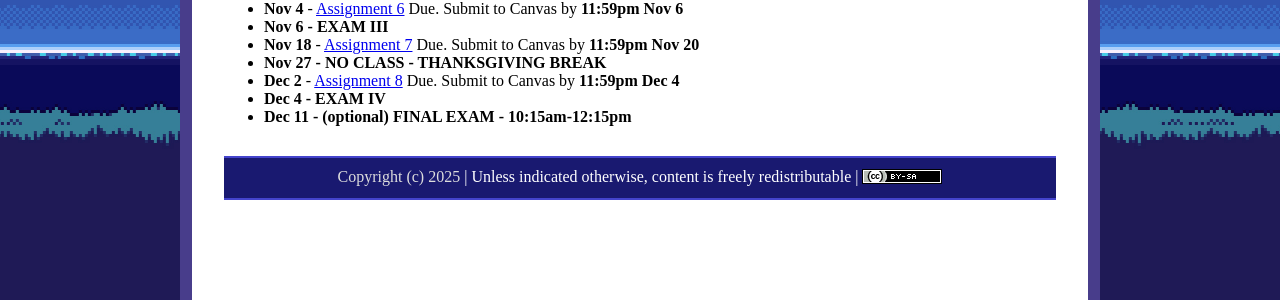
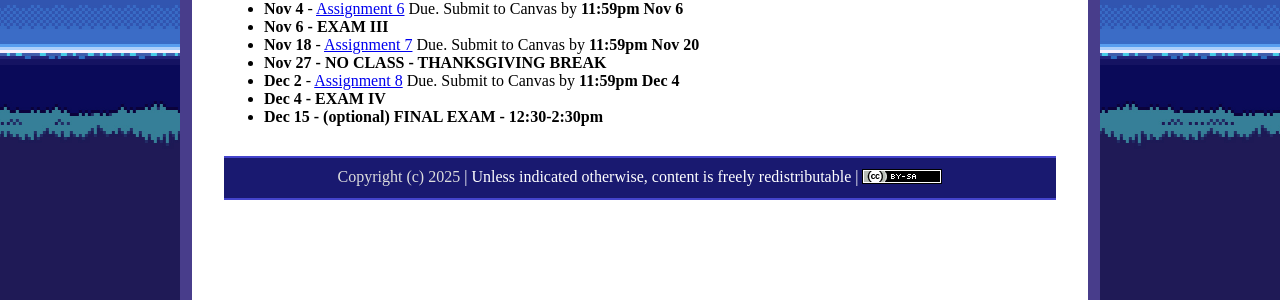
Before and after one commit to ycpcs/ece335-fall2025, a Jekyll site: the page built from index.md, in a window 1280 px wide. Shown: the part 583-883 px from the top of the page. Built offline with Jekyll 4.4.1, drawn with Linux system fonts in a browser that asks for light colours.

Commit message:
update final exam date
update final exam date

```diff
--- a/index.md
+++ b/index.md
@@ -32,4 +32,4 @@ Welcome to the website for ECE 335, Discrete Mathematics with Applications, at Y
 * **Nov 27 - NO CLASS - THANKSGIVING BREAK**
 * **Dec 2** - [Assignment 8](assign/assign08.html) Due. Submit to Canvas by **11:59pm Dec 4**
 * **Dec 4 - EXAM IV**
-* **Dec 11 - (optional) FINAL EXAM - 10:15am-12:15pm**
+* **Dec 15 - (optional) FINAL EXAM - 12:30-2:30pm**
--- a/js/AACONFIG-scheduleInfo.js
+++ b/js/AACONFIG-scheduleInfo.js
@@ -110,7 +110,7 @@ courseInfo.classPeriods = [
 // The following is for the college-scheduled final exam.
 // It is not used if final is on last day of class"
 courseInfo.finalExamDates = [
-		new FinalExamDay("101", new Date("12/11/2025 10:15:00")),
+		new FinalExamDay("101", new Date("12/15/2025 12:30:00")),
 //		new FinalExamDay("101", new Date("05/11/2022 08:00:00")),
 //		new FinalExamDay("103", new Date("12/13/2019 12:45:00")),
 //		new FinalExamDay("104", new Date("12/13/2019 15:00:00"))
```
